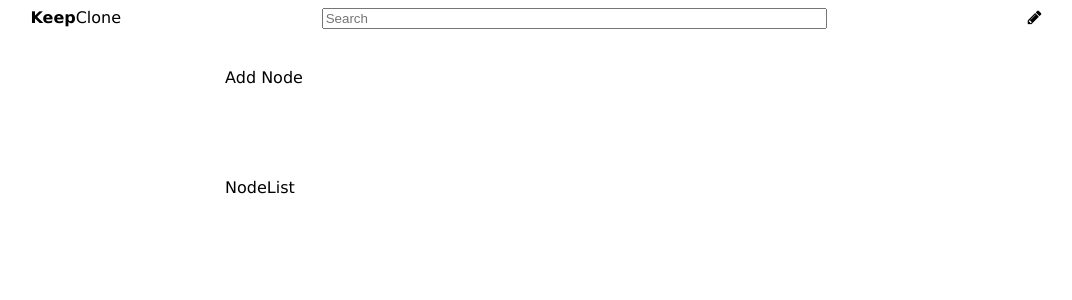
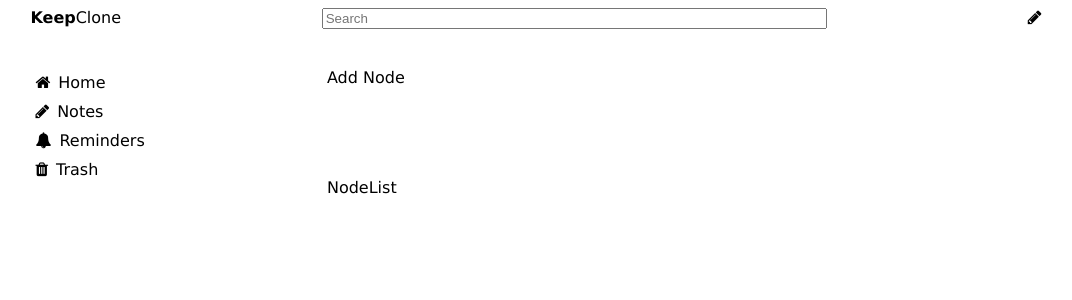
Before and after one commit to andriusdulevicius/react-heroku, a React (Create React App) app: page / in a window 1280 px wide. Shown: the top 300 px of the page, without its empty margins (104-1176 px from the left). Built offline with nearby package versions, Linux system fonts and the light colour scheme.

Commit message:
aside css and link components done

```diff
--- a/src/components/appAside/appAside.jsx
+++ b/src/components/appAside/appAside.jsx
@@ -1,13 +1,23 @@
 import React, { Component } from 'react';
+import MyLink from '../common/myLink/myLink';
 
 class AppAside extends Component {
   state = {};
   render() {
     return (
       <div className='aside'>
-        {/* <myLink href='/' icon='fa fa-pencil'>
+        <MyLink href='/' icon='fa fa-home'>
           Home
-        </myLink> */}
+        </MyLink>
+        <MyLink href='/' icon='fa fa-pencil'>
+          Notes
+        </MyLink>
+        <MyLink href='/' icon='fa fa-bell'>
+          Reminders
+        </MyLink>
+        <MyLink href='/' icon='fa fa-trash'>
+          Trash
+        </MyLink>
       </div>
     );
   }
--- a/src/components/common/myLink/myLink.jsx
+++ b/src/components/common/myLink/myLink.jsx
@@ -1,9 +1,16 @@
 import React, { Component } from 'react';
-
+import styles from './myLink.module.css';
 class MyLink extends Component {
   state = {};
   render() {
-    return <div>icon pav</div>;
+    return (
+      <div className={styles.myLink}>
+        <a href={this.props.href}>
+          <i className={this.props.icon}></i>
+          <span>{this.props.children}</span>
+        </a>
+      </div>
+    );
   }
 }
 
--- a/src/components/common/myLink/myLink.module.css
+++ b/src/components/common/myLink/myLink.module.css
@@ -0,0 +1,13 @@
+.myLink {
+  display: block;
+  padding: 5px;
+}
+.myLink:hover {
+  background-color: rgba(247, 247, 125, 0.897);
+  border-radius: 10px;
+  cursor: pointer;
+}
+
+.myLink span {
+  margin: 0.6rem 0.5rem;
+}
```
